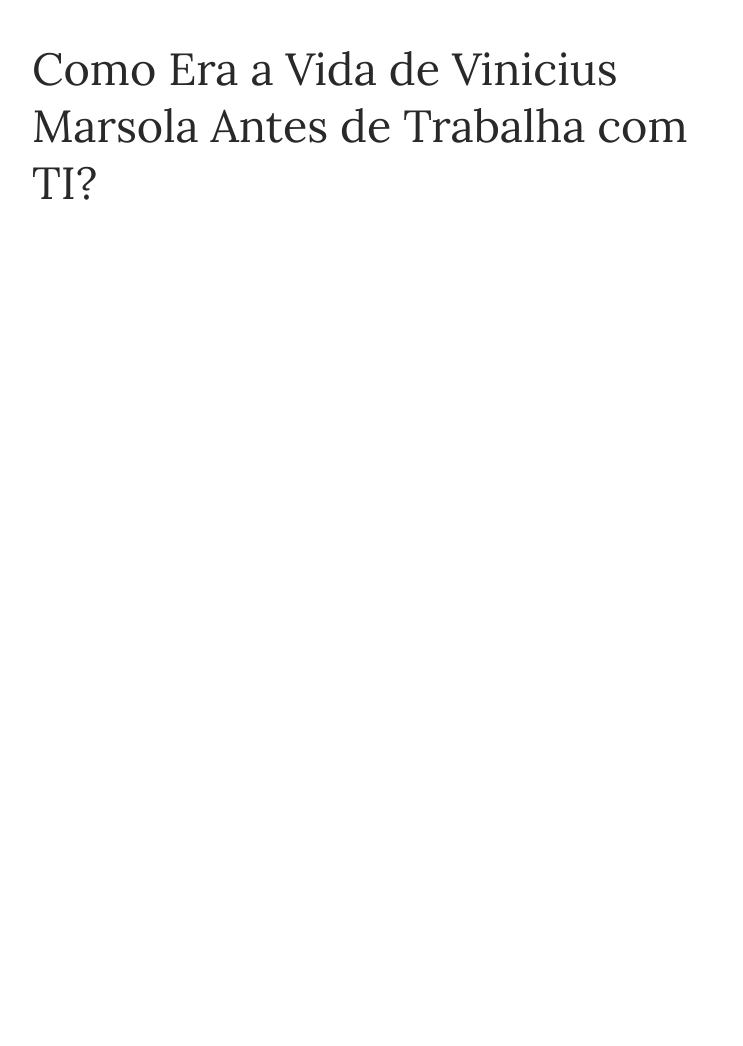
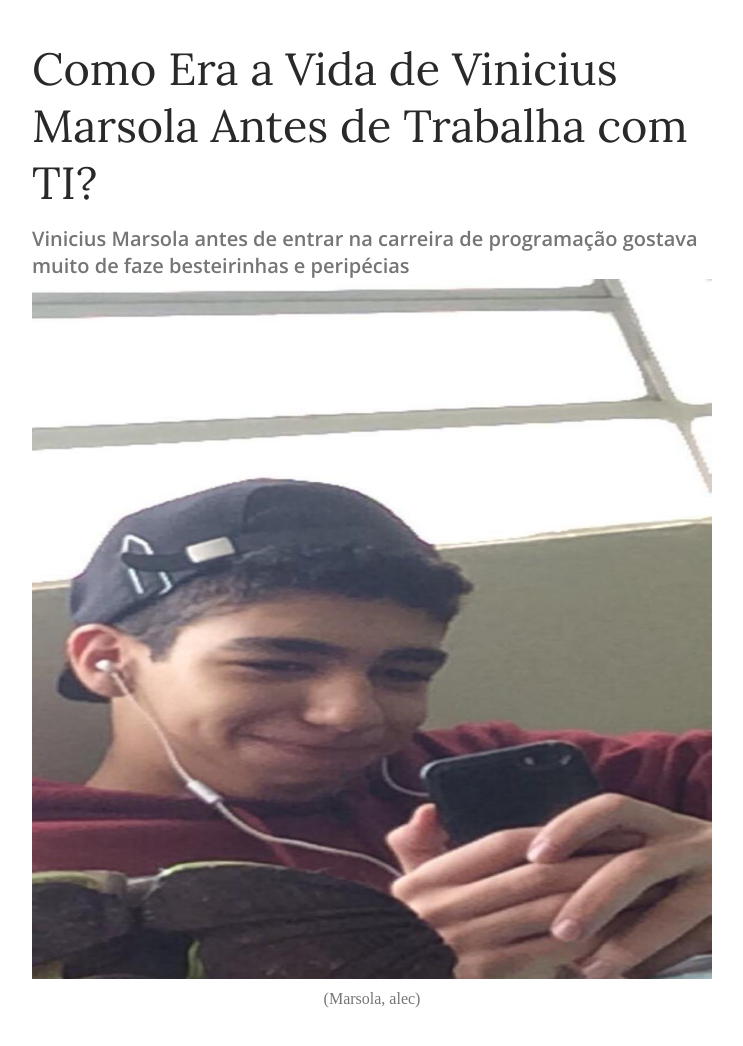
Before and after one commit to jhGomess/Ex1-BootCamp-Marsola, a plain HTML site: page index.html in a window 1280 px wide. Shown: the whole page, without its empty margins (268-1011 px from the left). Before the commit the page ends 800 px from the top, so only its background shows below. Drawn offline with nearby package versions, Linux system fonts and the light colour scheme.

Commit message:
adicionado as tags h2, figure, figcaption e img, e no css foi modificado as tags img, h2 e figcaption.

```diff
--- a/index.html
+++ b/index.html
@@ -14,7 +14,13 @@
     <body>
         <article>
             <h1>Como Era a Vida de Vinicius Marsola Antes de Trabalha com TI?</h1>
-
+            <h2>
+                Vinicius Marsola antes de entrar na carreira de programação gostava muito de faze besteirinhas e peripécias
+            </h2>
+            <figure>
+                <img src="./images/vinicius.jpeg" alt="Maçola" title="Maçola">
+                <figcaption>(Marsola, alec)</figcaption>
+            </figure>
          </article>
     </body>
 </html>
--- a/style.css
+++ b/style.css
@@ -11,5 +11,21 @@ article{
 h1{
     color: rgba(41, 41, 41, 1);
     font: 45px "Lora", serif;
-    margin: 0 0 0 0;
+    margin: 0 0 14px 0;
 }
+
+h2{
+    color: rgba(117, 117, 117, 1);
+    font: 600 20px "Open Sans", sans-serif;
+}
+
+img{
+    width: 100%;
+    height: 700px;
+}
+
+figcaption{
+    text-align: center;
+    color: rgba(117, 117, 117, 1);
+    margin: 7px 0 0 0;
+}
```
